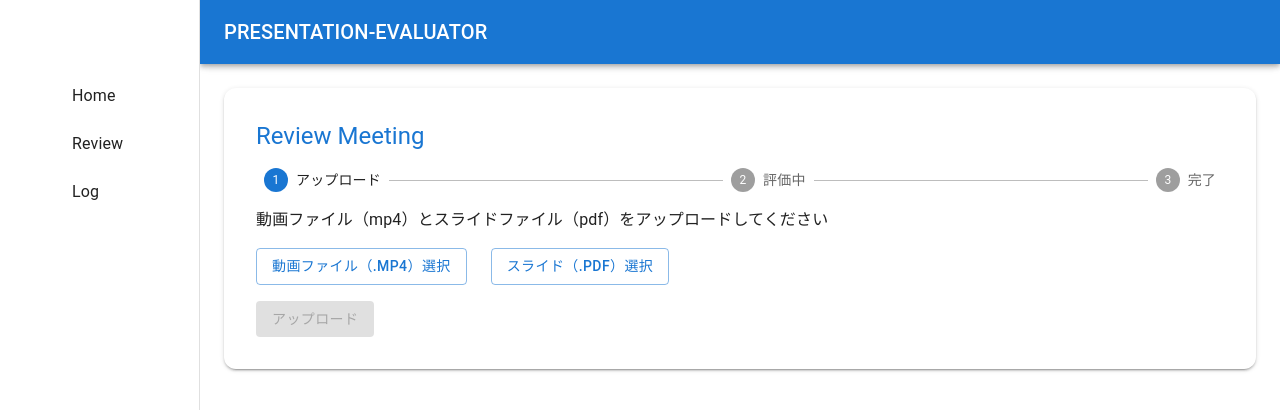
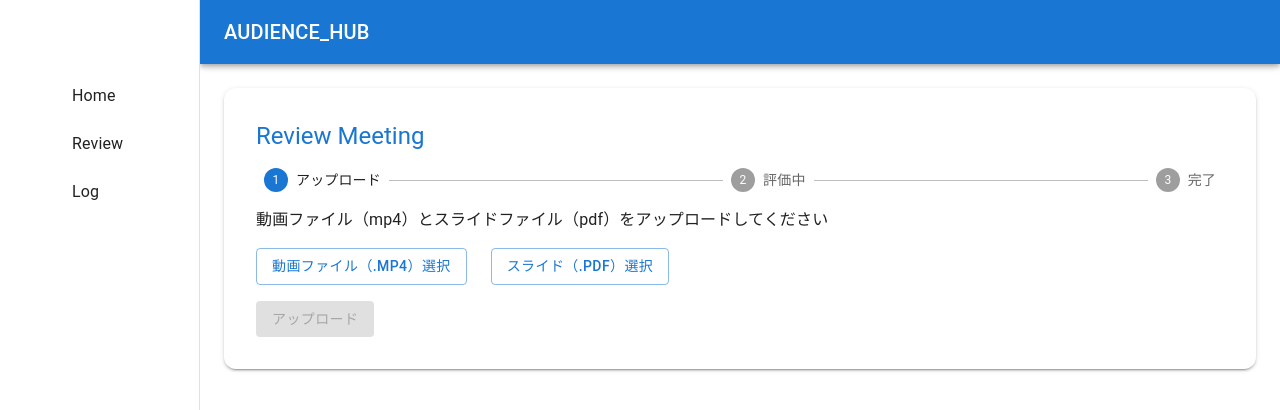
Before and after one commit to NaokiTani1548/presentation-evaluator, a React (Vite) app in the folder frontend/: page /review in a window 1280 px wide. Shown: the top 410 px of the page. Built offline with nearby package versions, Linux system fonts and the light colour scheme; sample sign-in values are in the browser's storage; some icons are missing.

Commit message:
デモ用最終

```diff
--- a/frontend/src/components/Layout.tsx
+++ b/frontend/src/components/Layout.tsx
@@ -39,7 +39,7 @@ const Layout: React.FC<{ children: React.ReactNode }> = ({ children }) => {
             <MenuIcon />
           </IconButton>
           <Typography variant="h6" noWrap component="div">
-            PRESENTATION-EVALUATOR
+            AUDIENCE_HUB
           </Typography>
         </Toolbar>
       </AppBar>
--- a/frontend/src/pages/Route.tsx
+++ b/frontend/src/pages/Route.tsx
@@ -17,7 +17,7 @@ const Index: React.FC = () => {
       position: 'relative'
     }}>
       <h1 style={{ fontSize: '3.2rem', fontWeight: 'bold', marginBottom: '1.5rem', fontFamily: 'sans-serif', textAlign: 'center', letterSpacing: '0.04em' }}>
-        Speech Coach
+        Audience Hub
       </h1>
       <img
         src={agent}
```
